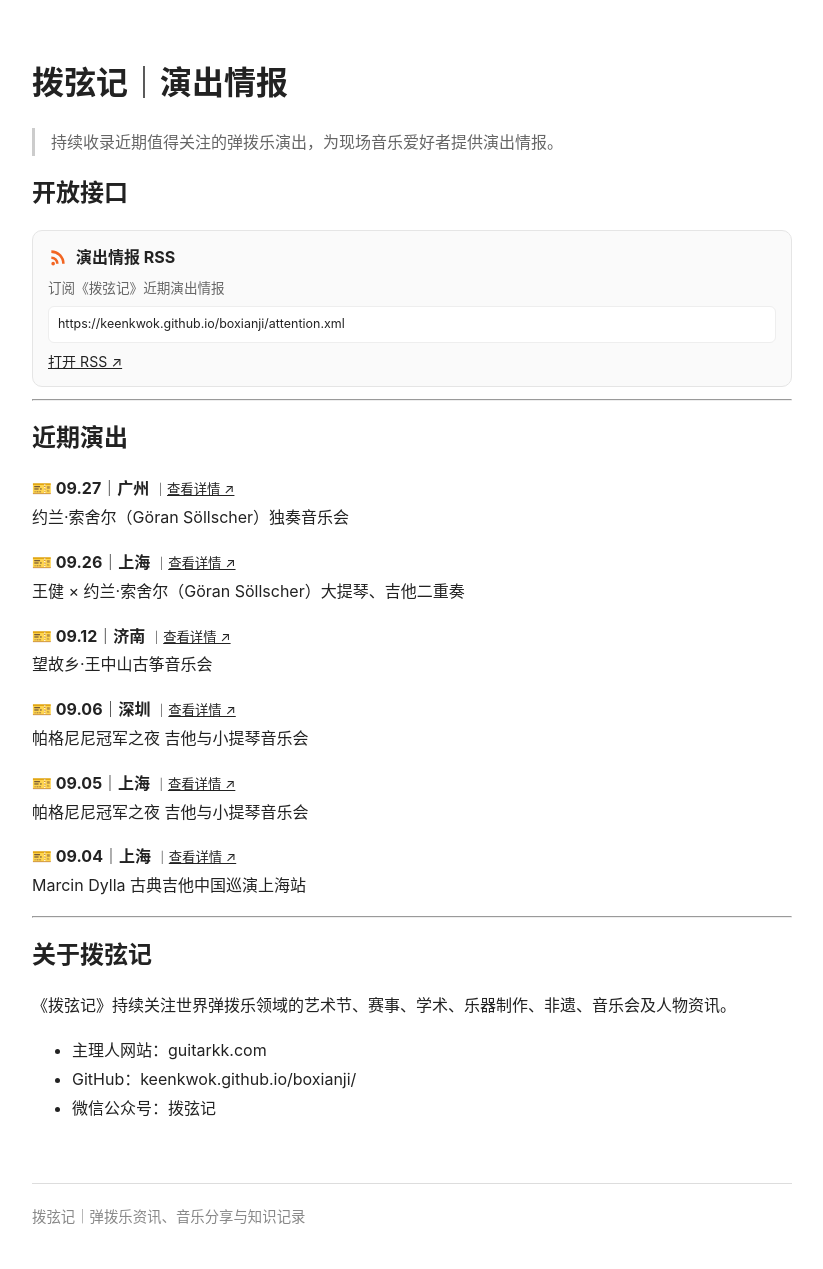
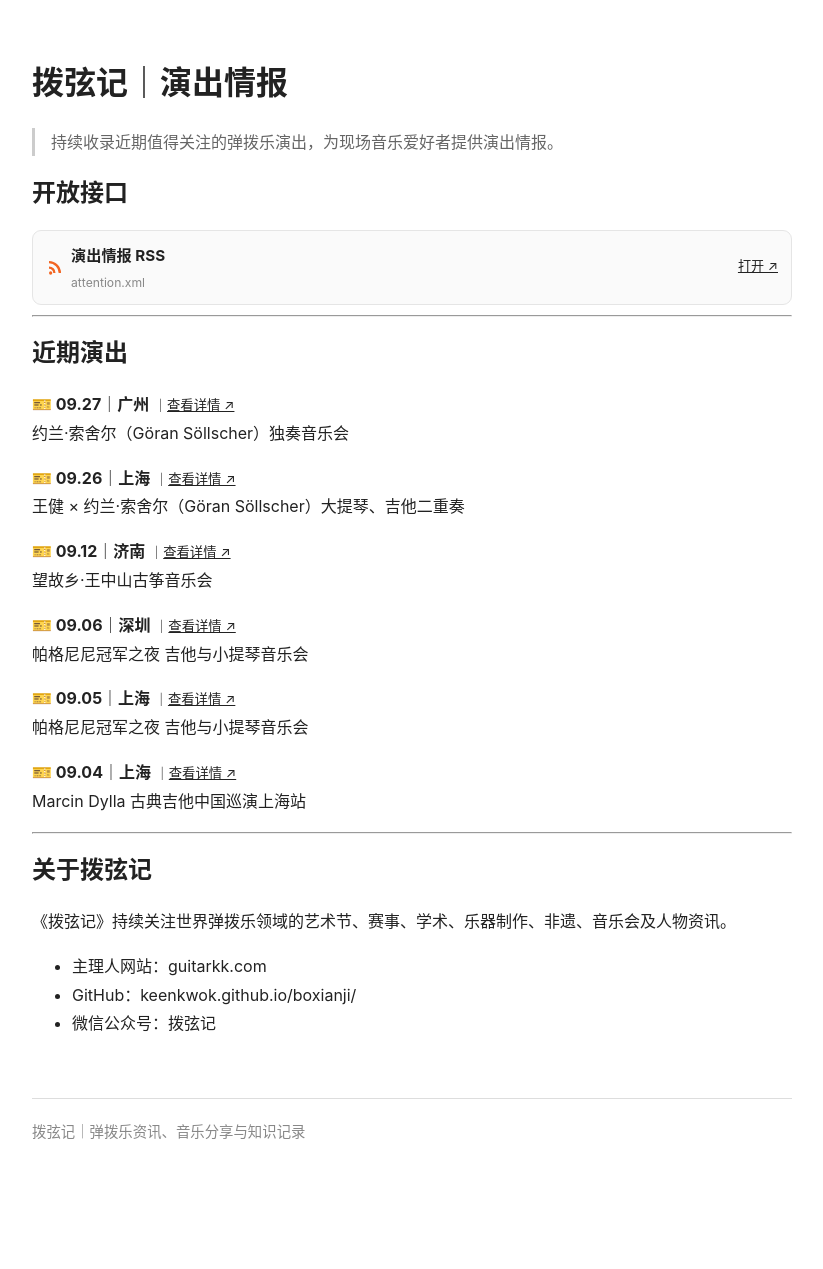
Before and after one commit to KeenKwok/boxianji, a Jekyll site: the page built from attention/index.md, in a window 1280 px wide. Shown: the whole page, without its empty margins (228-1051 px from the left). Built offline with Jekyll 4.4.1, drawn with Linux system fonts in a browser that asks for light colours; after the commit the page ends 1185 px from its top, so only the background shows below that.

Commit message:
Refactor RSS section layout and styling
Updated styles and structure for the RSS section, including adjustments to padding, margin, and font sizes.

```diff
--- a/attention/index.md
+++ b/attention/index.md
@@ -11,43 +11,34 @@ title: 拨弦记｜演出情报
 
 <div style="
   border:1px solid #e5e5e5;
-  border-radius:10px;
-  padding:12px 15px;
-  margin:12px 0;
+  border-radius:9px;
+  padding:10px 13px;
+  margin:10px 0;
   background:#fafafa;
 ">
 
-  <div style="display:flex;align-items:center;margin-bottom:4px;">
-    <svg width="20" height="20" viewBox="0 0 24 24" style="margin-right:8px;flex-shrink:0;">
-      <path fill="#F26522" d="M6.18 17.82A2.18 2.18 0 1 1 4 20a2.18 2.18 0 0 1 2.18-2.18z"/>
-      <path fill="#F26522" d="M4 11.27v3.09A5.64 5.64 0 0 1 9.64 20h3.09A8.73 8.73 0 0 0 4 11.27z"/>
-      <path fill="#F26522" d="M4 4v3.09A12.91 12.91 0 0 1 16.91 20H20A16 16 0 0 0 4 4z"/>
-    </svg>
+  <div style="display:flex;align-items:center;justify-content:space-between;gap:12px;">
 
-    <strong style="font-size:1em;">
-      演出情报 RSS
-    </strong>
-  </div>
+    <div style="display:flex;align-items:center;min-width:0;">
+      <svg width="18" height="18" viewBox="0 0 24 24" style="margin-right:7px;flex-shrink:0;">
+        <path fill="#F26522" d="M6.18 17.82A2.18 2.18 0 1 1 4 20a2.18 2.18 0 0 1 2.18-2.18z"/>
+        <path fill="#F26522" d="M4 11.27v3.09A5.64 5.64 0 0 1 9.64 20h3.09A8.73 8.73 0 0 0 4 11.27z"/>
+        <path fill="#F26522" d="M4 4v3.09A12.91 12.91 0 0 1 16.91 20H20A16 16 0 0 0 4 4z"/>
+      </svg>
 
-  <div style="font-size:0.85em;color:#666;margin-bottom:6px;">
-    订阅《拨弦记》近期演出情报
-  </div>
+      <div style="min-width:0;">
+        <strong style="font-size:0.95em;">演出情报 RSS</strong>
+        <div style="font-size:0.76em;color:#888;margin-top:2px;white-space:nowrap;overflow:hidden;text-overflow:ellipsis;">
+          attention.xml
+        </div>
+      </div>
+    </div>
 
-  <div style="
-    background:#fff;
-    border:1px solid #eee;
-    border-radius:6px;
-    padding:6px 9px;
-    font-size:0.78em;
-    overflow-wrap:anywhere;
-  ">
-    https://keenkwok.github.io/boxianji/attention.xml
-  </div>
+    <a href="https://keenkwok.github.io/boxianji/attention.xml"
+       style="font-size:0.82em;white-space:nowrap;">
+      打开 ↗
+    </a>
 
-  <div style="margin-top:6px;font-size:0.88em;">
-    <a href="https://keenkwok.github.io/boxianji/attention.xml">
-      打开 RSS ↗
-    </a>
   </div>
 
 </div>
```
